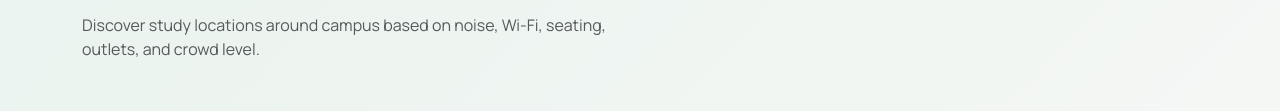
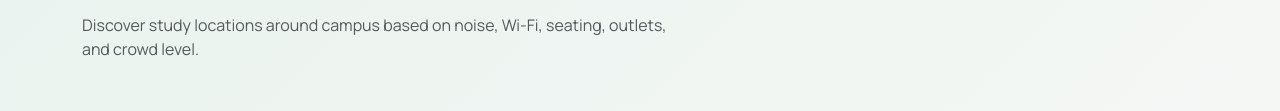
Before and after one commit to icen18/StudySpot-, a plain HTML site: page index.html in a window 1280 px wide. Shown: the part 436-547 px from the top of the page. Drawn offline with nearby package versions, Linux system fonts and the light colour scheme.

Commit message:
Updated the width of hero section

```diff
--- a/style.css
+++ b/style.css
@@ -19,10 +19,11 @@
 
 body, html {
     font-family: 'Manrope', sans-serif;
-    background: var(--bg);
+    background: var(--primary-bg);
     color: var(--primary-text);
     line-height: 1.5;
     scroll-behavior: smooth;
+    overflow-x: hidden;
 }
 
 .nav-flex-container {
@@ -81,7 +82,6 @@ body, html {
     background: linear-gradient(135deg, #e7f2ed, #f7f8f6);
 }
 
-
 .hero-inner {
     padding-top: 96px;
     padding-bottom: 96px;
@@ -114,7 +114,7 @@ body, html {
 }
 
 .hero-text {
-    width: 550px;
+    max-width: 600px;
     line-height: 1.5;
 }
 
@@ -150,7 +150,6 @@ body, html {
     color: var(--ash);
     font-size: 15px;
 }
-
 
 .preferences {
     background: var(--primary-bg);
```
